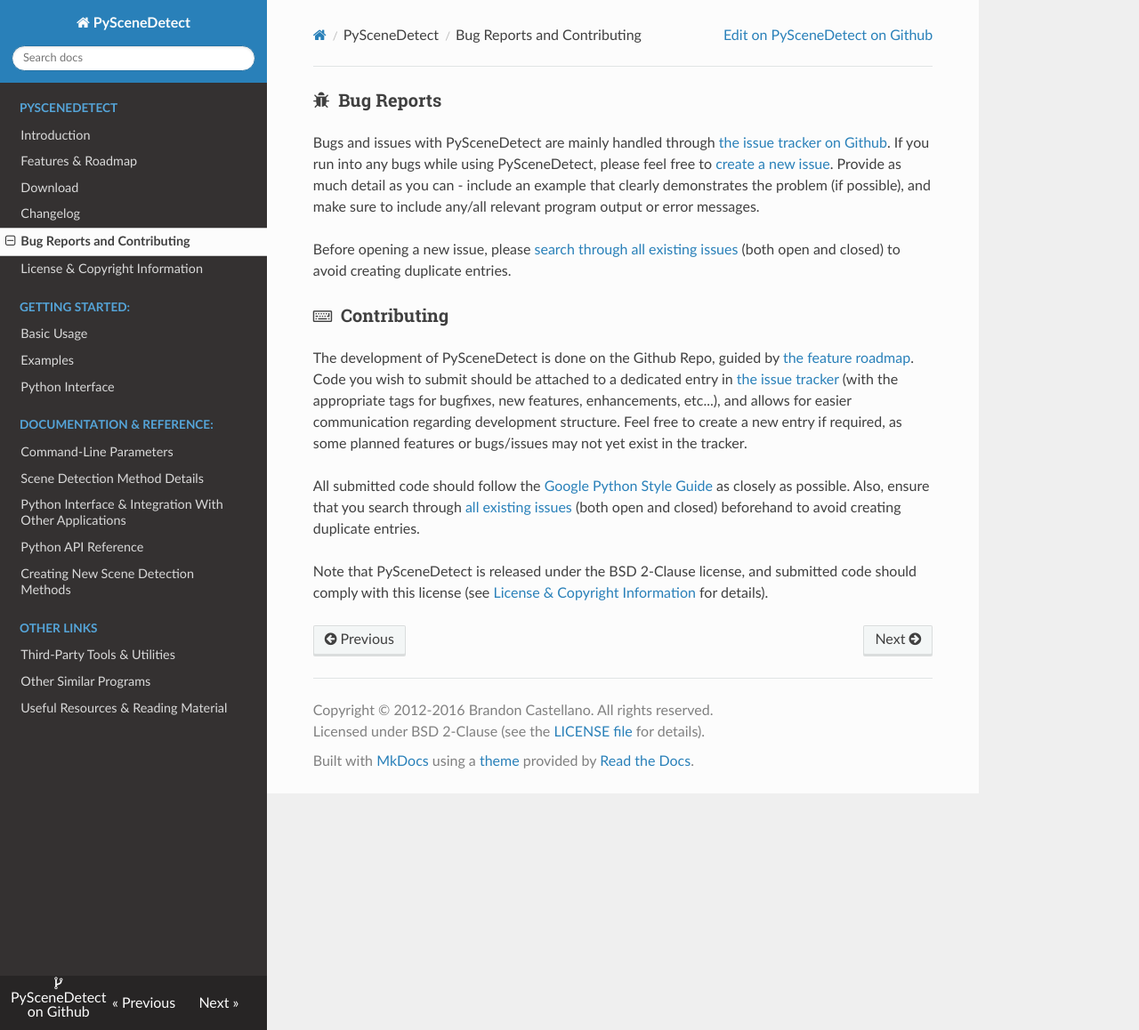
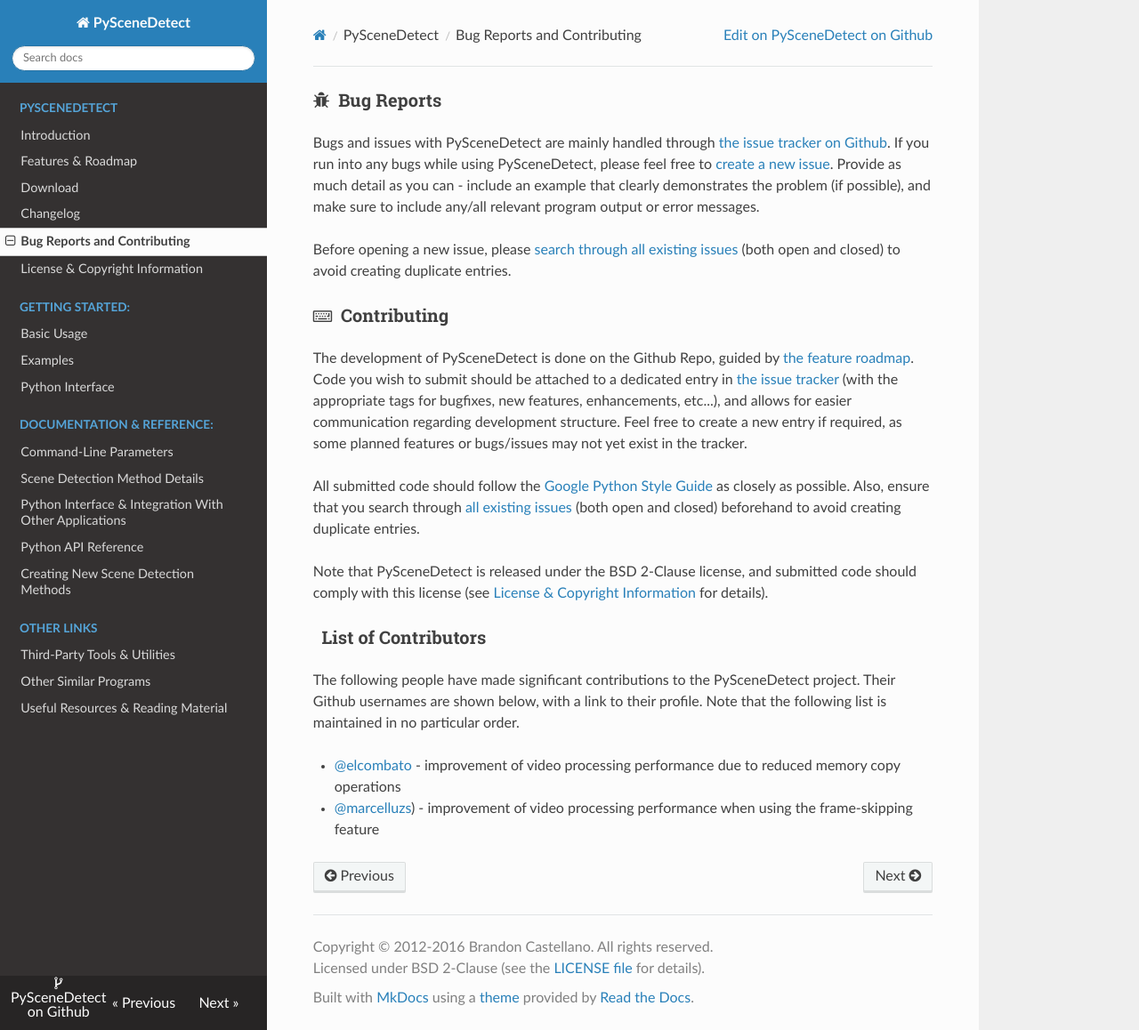
Before and after one commit to vovamushak/PySceneDetect, an MkDocs documentation site: the page built from docs/contributing.md, in a window 1280 px wide and 1158 px high. Shown: the whole window at 89% size. Built offline with MkDocs 1.6.1, drawn with Linux system fonts in a browser that asks for light colours; nearby versions of some CDN libraries; old or Windows-style settings are respelled for this version of MkDocs.

Commit message:
Added list of contributors to documentation.

```diff
--- a/docs/contributing.md
+++ b/docs/contributing.md
@@ -1,3 +1,4 @@
+
 
 ### <span class="fa fa-bug"></span>&nbsp; Bug Reports
 
@@ -13,3 +14,11 @@ The development of PySceneDetect is done on the Github Repo, guided by [the feat
 All submitted code should follow the [Google Python Style Guide](https://google.github.io/styleguide/pyguide.html) as closely as possible.  Also, ensure that you search through [all existing issues](https://github.com/Breakthrough/PySceneDetect/issues?q=) (both open and closed) beforehand to avoid creating duplicate entries.
 
 Note that PySceneDetect is released under the BSD 2-Clause license, and submitted code should comply with this license (see [License & Copyright Information](copyright.md) for details).
+
+
+### <span class="fa fa-person"></span>&nbsp; List of Contributors
+
+The following people have made significant contributions to the PySceneDetect project.  Their Github usernames are shown below, with a link to their profile.  Note that the following list is maintained in no particular order.
+
+ * [@elcombato](https://github.com/elcombato) - improvement of video processing performance due to reduced memory copy operations
+ * [@marcelluzs](https://github.com/marcelluzs)) - improvement of video processing performance when using the frame-skipping feature
```
